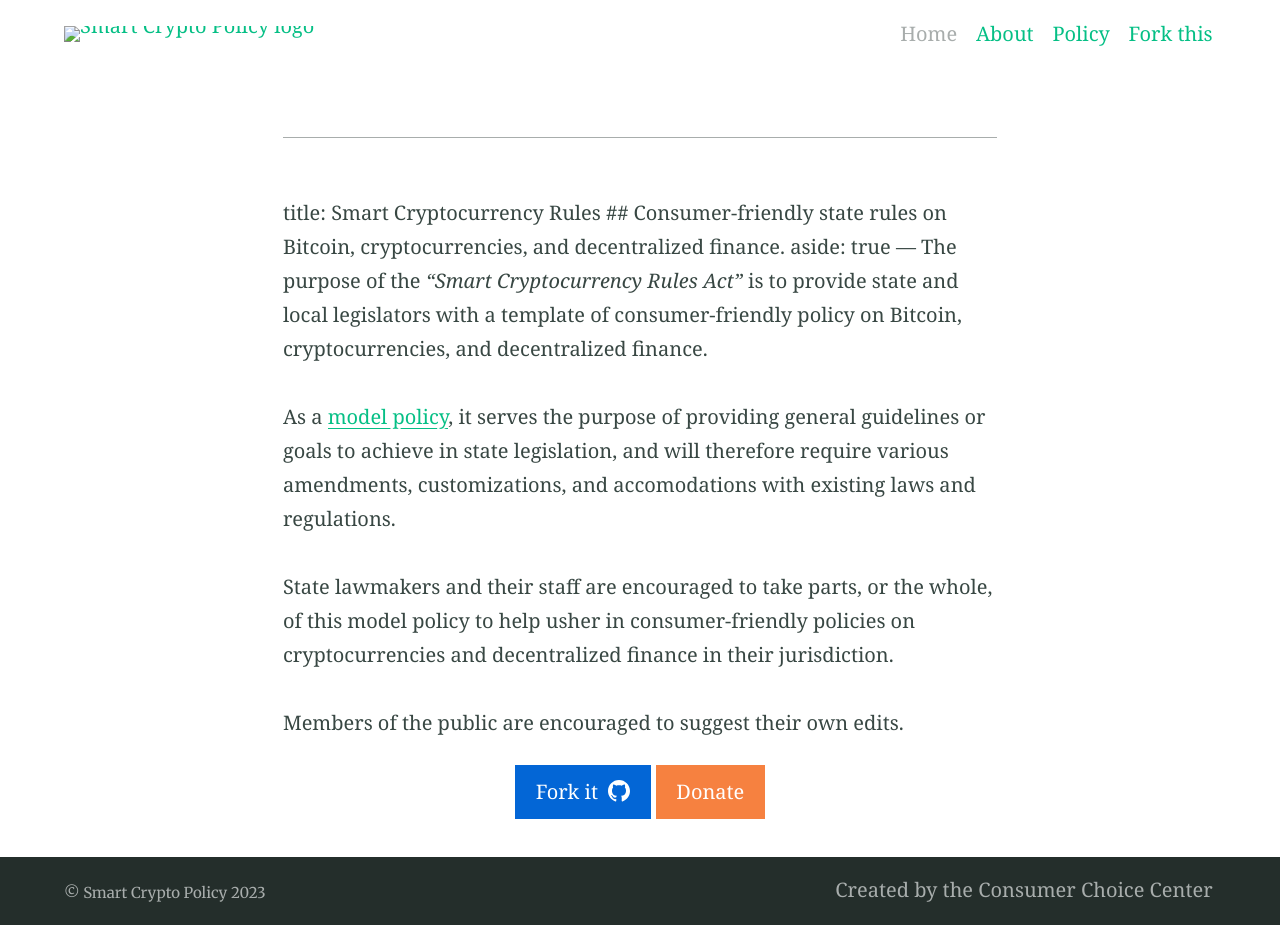
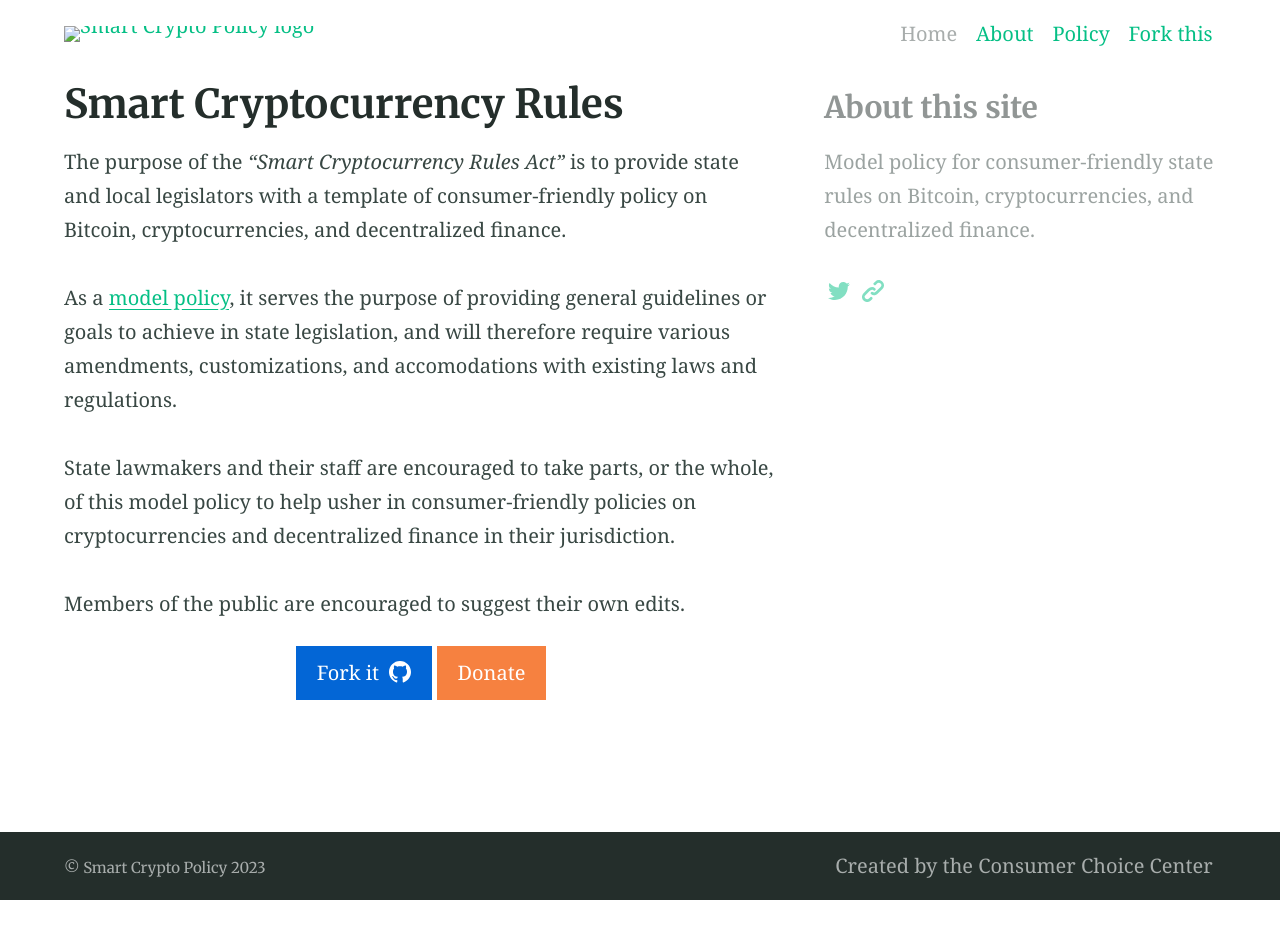
Before and after one commit to yaeloss/Smart-Cryptocurrency-Rules-Act, a Jekyll site: the page built from index.md, in a window 1280 px wide. Built offline with Jekyll 4.4.1, drawn with Linux system fonts in a browser that asks for light colours; our own code applies the rules of GitHub Pages for plain Markdown files; after the commit the page ends 900 px from its top, so only the background shows below that; part of the change alters nothing that is shown.

Commit message:
Update index.md

```diff
--- a/index.md
+++ b/index.md
@@ -1,16 +1,3 @@
-<head>
-
-<!-- Google tag (gtag.js) -->
-<script async src="https://www.googletagmanager.com/gtag/js?id=G-QLLY8374Y6"></script>
-<script>
-  window.dataLayer = window.dataLayer || [];
-  function gtag(){dataLayer.push(arguments);}
-  gtag('js', new Date());
-
-  gtag('config', 'G-QLLY8374Y6');
-</script>
-
-</head>
 ---
 title: Smart Cryptocurrency Rules
   ## Consumer-friendly state rules on Bitcoin, cryptocurrencies, and decentralized finance.
```
